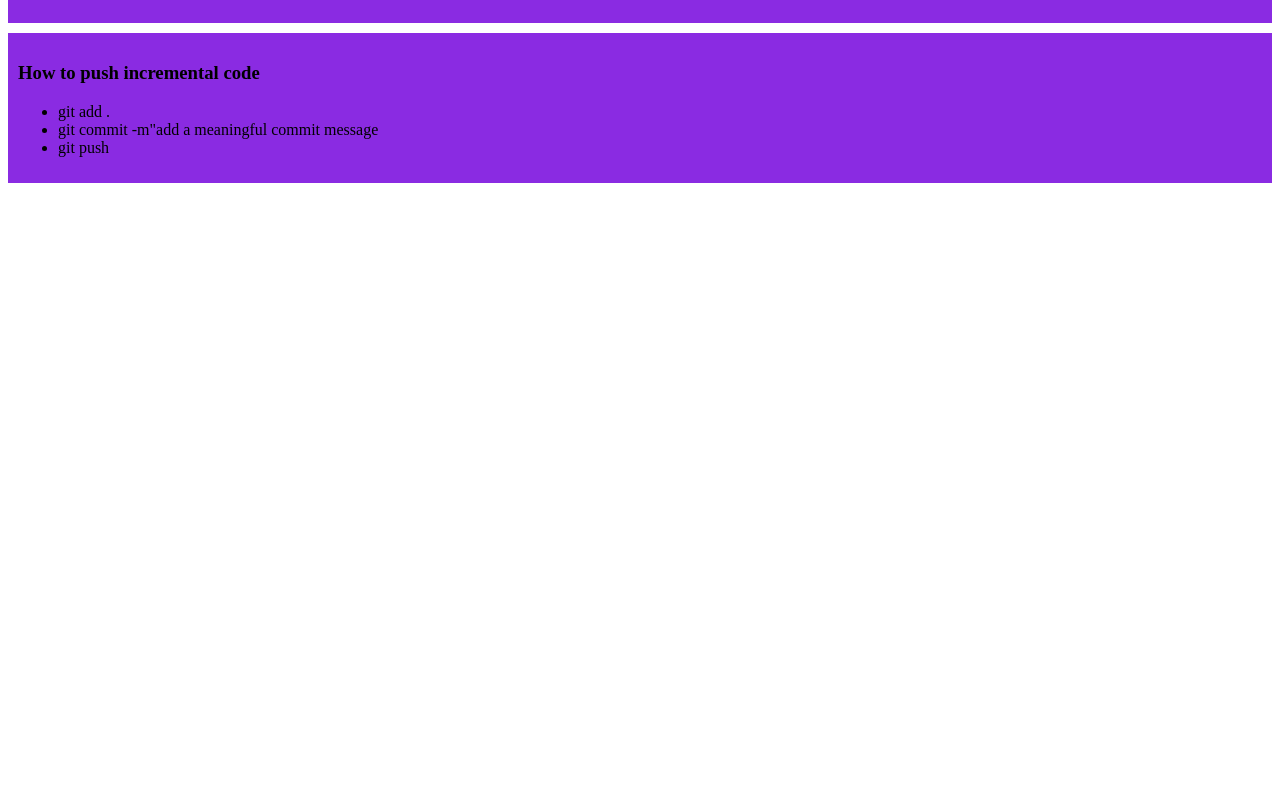
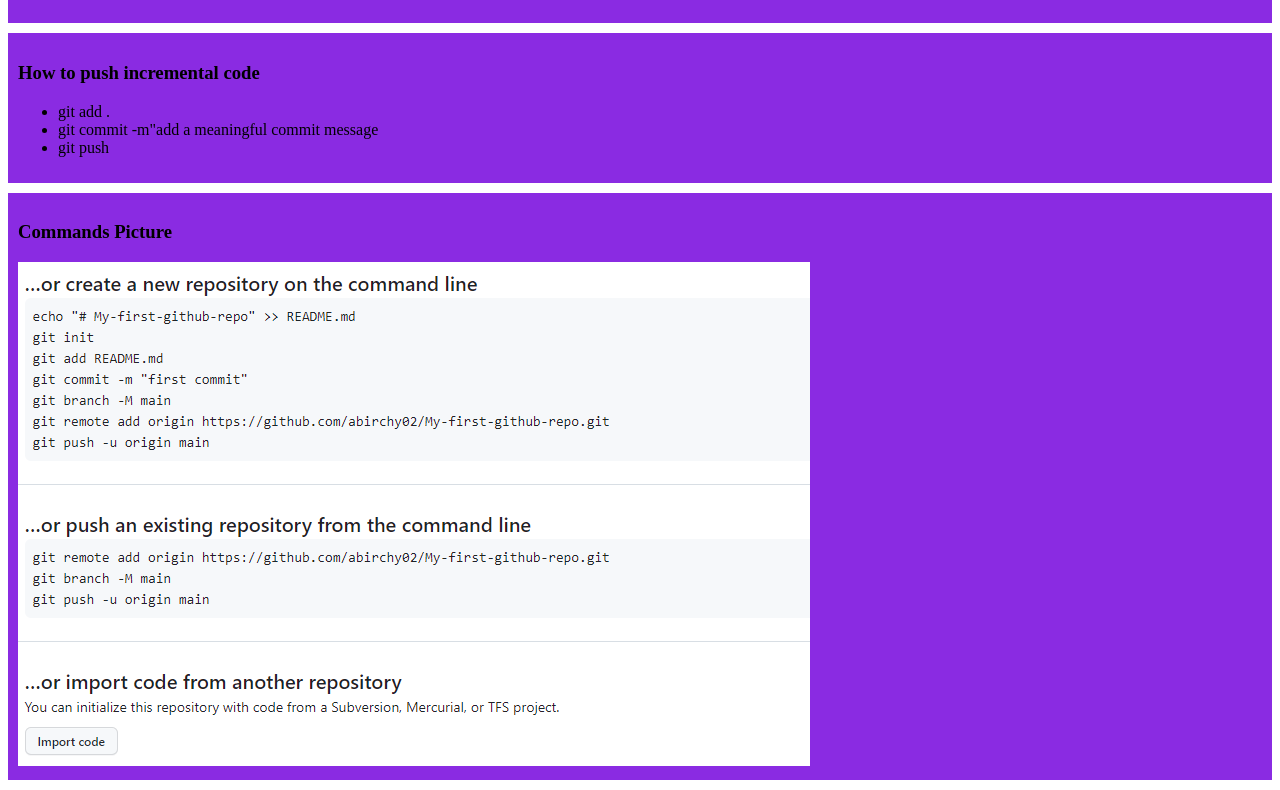
Before and after one commit to abirchy02/my-simple-website, a plain HTML site: page index.html in a window 1280 px wide. Shown: the part 399-1189 px from the top of the page. Before the commit the page ends 800 px from the top, so only its background shows below. Drawn offline with Linux system fonts and the light colour scheme.

Commit message:
added commands pic

```diff
--- a/index.html
+++ b/index.html
@@ -27,5 +27,9 @@
             <li>git push</li>
         </ul>
     </div>
+    <div>
+        <h3>Commands Picture</h3>
+        <img src="images/commands.png" alt="">
+    </div>
 </body>
 </html>
```
Also changed, not shown: images/commands.png (added).
